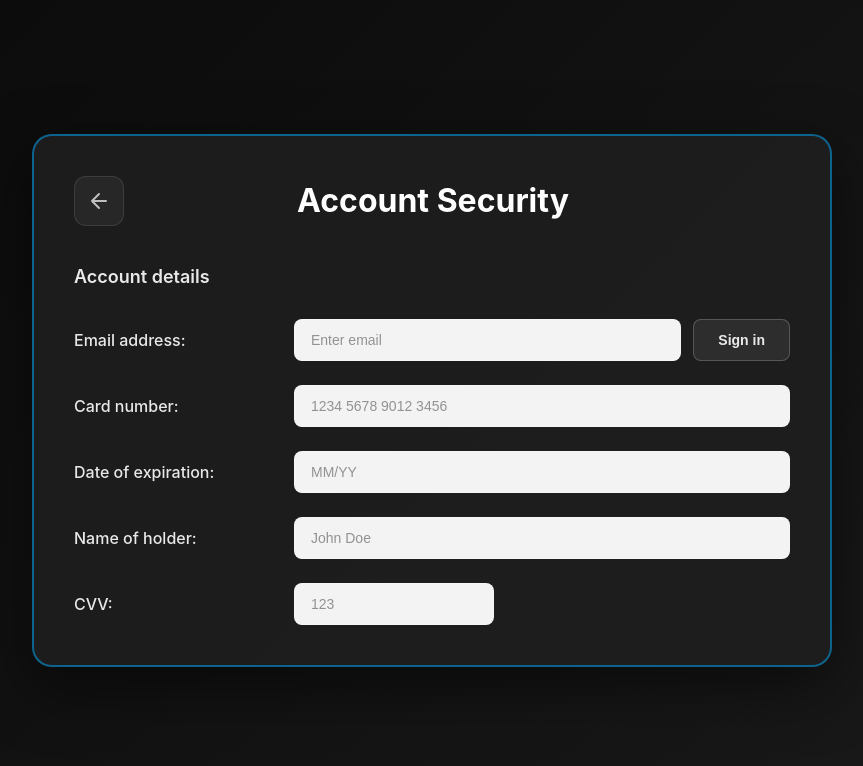
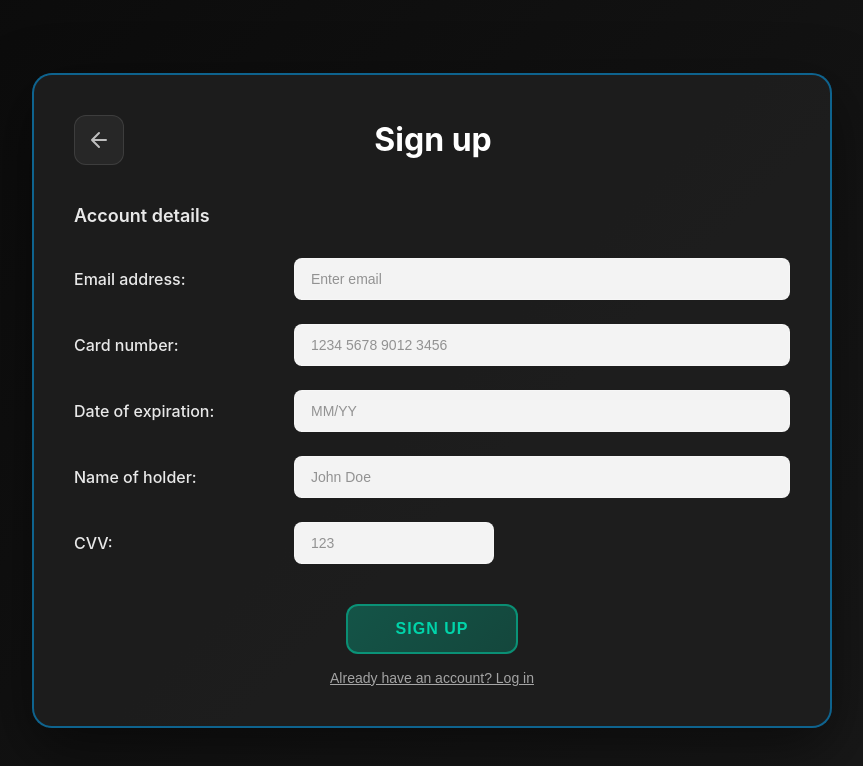
Before and after one commit to Cirbble/codejam2025, an Angular app in the folder coin-ed/: page /settings in a window 1280 px wide. Shown: the top 766 px of the page, without its empty margins (208-1071 px from the left). Built offline with nearby package versions, Linux system fonts and the light colour scheme.

Commit message:
Update settings page: add login/signup toggle, move sign in button to bottom, and custom notifications

```diff
--- a/coin-ed/src/app/components/settings/settings.component.css
+++ b/coin-ed/src/app/components/settings/settings.component.css
@@ -5,6 +5,44 @@
   align-items: center;
   justify-content: center;
   padding: 40px 20px;
+  position: relative;
+}
+
+.notification {
+  position: fixed;
+  top: 20px;
+  left: 50%;
+  transform: translateX(-50%);
+  padding: 16px 32px;
+  border-radius: 12px;
+  font-size: 16px;
+  font-weight: 600;
+  z-index: 1000;
+  animation: slideDown 0.3s ease;
+  box-shadow: 0 8px 24px rgba(0, 0, 0, 0.4);
+}
+
+.notification.success {
+  background: rgba(0, 212, 170, 0.95);
+  color: #000;
+  border: 2px solid rgba(0, 212, 170, 1);
+}
+
+.notification.error {
+  background: rgba(255, 107, 107, 0.95);
+  color: #fff;
+  border: 2px solid rgba(255, 107, 107, 1);
+}
+
+@keyframes slideDown {
+  from {
+    opacity: 0;
+    transform: translateX(-50%) translateY(-20px);
+  }
+  to {
+    opacity: 1;
+    transform: translateX(-50%) translateY(0);
+  }
 }
 
 .settings-card {
@@ -123,44 +161,59 @@
   max-width: 200px;
 }
 
-.input-with-button {
+.bottom-actions {
+  margin-top: 40px;
   display: flex;
+  flex-direction: column;
   align-items: center;
-  gap: 12px;
+  gap: 16px;
 }
 
-.input-with-button .form-input {
-  flex: 1;
+.sign-in-btn-bottom {
+  background: linear-gradient(135deg, rgba(0, 212, 170, 0.3), rgba(0, 168, 133, 0.3));
+  border: 2px solid rgba(0, 212, 170, 0.5);
+  border-radius: 12px;
+  padding: 14px 48px;
+  color: #00d4aa;
+  font-size: 16px;
+  font-weight: 700;
+  cursor: pointer;
+  transition: all 0.3s ease;
+  text-transform: uppercase;
+  letter-spacing: 1px;
 }
 
-.sign-in-btn {
-  background: rgba(50, 50, 50, 0.8);
-  border: 1px solid rgba(255, 255, 255, 0.2);
-  border-radius: 8px;
-  padding: 12px 24px;
-  color: rgba(255, 255, 255, 0.9);
+.sign-in-btn-bottom:hover {
+  background: linear-gradient(135deg, rgba(0, 212, 170, 0.4), rgba(0, 168, 133, 0.4));
+  border-color: rgba(0, 212, 170, 0.8);
+  transform: translateY(-2px);
+  box-shadow: 0 8px 20px rgba(0, 212, 170, 0.3);
+}
+
+.toggle-mode-btn {
+  background: transparent;
+  border: none;
+  color: rgba(255, 255, 255, 0.6);
   font-size: 14px;
-  font-weight: 600;
+  font-weight: 500;
   cursor: pointer;
   transition: all 0.3s ease;
-  white-space: nowrap;
+  text-decoration: underline;
 }
 
-.sign-in-btn:hover {
-  background: rgba(0, 212, 170, 0.2);
-  border-color: rgba(0, 212, 170, 0.5);
+.toggle-mode-btn:hover {
   color: #00d4aa;
 }
 
-.signed-in-badge {
+.signed-in-message {
   background: rgba(0, 212, 170, 0.2);
-  border: 1px solid rgba(0, 212, 170, 0.5);
-  border-radius: 8px;
-  padding: 12px 24px;
+  border: 2px solid rgba(0, 212, 170, 0.5);
+  border-radius: 12px;
+  padding: 14px 48px;
   color: #00d4aa;
-  font-size: 14px;
-  font-weight: 600;
-  white-space: nowrap;
+  font-size: 16px;
+  font-weight: 700;
+  text-align: center;
 }
 
 /* Responsive Design */
--- a/coin-ed/src/app/components/settings/settings.component.html
+++ b/coin-ed/src/app/components/settings/settings.component.html
@@ -1,4 +1,11 @@
 <div class="settings-container">
+  <!-- Notification Message -->
+  @if (notification()) {
+    <div class="notification" [class.success]="notification()?.type === 'success'" [class.error]="notification()?.type === 'error'">
+      {{ notification()?.message }}
+    </div>
+  }
+
   <div class="settings-card">
     <!-- Header with back button -->
     <div class="settings-header">
@@ -8,7 +15,7 @@
         </svg>
       </button>
 
-      <h1 class="settings-title">Account Security</h1>
+      <h1 class="settings-title">{{ isLoginMode() ? 'Log in' : 'Sign up' }}</h1>
 
       <div class="header-spacer"></div>
     </div>
@@ -21,7 +28,6 @@
         <!-- Email Address -->
         <div class="form-group">
           <label class="form-label">Email address:</label>
-          <div class="input-with-button">
           <input
             type="email"
             formControlName="email"
@@ -29,14 +35,6 @@
             placeholder="Enter email"
             [disabled]="isSignedIn()"
           >
-            @if (!isSignedIn()) {
-              <button type="button" class="sign-in-btn" (click)="signIn()">
-                Sign in
-              </button>
-            } @else {
-              <span class="signed-in-badge">✓ Signed in</span>
-            }
-          </div>
         </div>
 
         <!-- Card Number -->
@@ -86,6 +84,20 @@
           >
         </div>
       </form>
+
+      <!-- Sign In Button at Bottom -->
+      <div class="bottom-actions">
+        @if (!isSignedIn()) {
+          <button type="button" class="sign-in-btn-bottom" (click)="signIn()">
+            {{ isLoginMode() ? 'Log in' : 'Sign up' }}
+          </button>
+          <button type="button" class="toggle-mode-btn" (click)="toggleMode()">
+            {{ isLoginMode() ? 'Need an account? Sign up' : 'Already have an account? Log in' }}
+          </button>
+        } @else {
+          <div class="signed-in-message">✓ Successfully signed in</div>
+        }
       </div>
     </div>
   </div>
+</div>
--- a/coin-ed/src/app/components/settings/settings.component.ts
+++ b/coin-ed/src/app/components/settings/settings.component.ts
@@ -16,6 +16,8 @@ export class SettingsComponent {
 
   accountForm: FormGroup;
   isSignedIn = signal(false);
+  notification = signal<{message: string, type: 'success' | 'error'} | null>(null);
+  isLoginMode = signal(false);
 
   constructor() {
     this.accountForm = this.fb.group({
@@ -35,6 +37,11 @@ export class SettingsComponent {
     if (this.accountForm.valid) {
       this.isSignedIn.set(true);
       console.log('Account details saved:', this.accountForm.value);
+      this.notification.set({message: 'Successfully signed in! Your account details have been saved.', type: 'success'});
+      setTimeout(() => this.notification.set(null), 3000);
+    } else {
+      this.notification.set({message: 'Please fill in all required fields correctly before signing in.', type: 'error'});
+      setTimeout(() => this.notification.set(null), 3000);
     }
   }
 
@@ -42,4 +49,9 @@ export class SettingsComponent {
     this.isSignedIn.set(false);
     this.accountForm.reset();
   }
+
+  toggleMode(): void {
+    this.isLoginMode.update(mode => !mode);
+    this.accountForm.reset();
+  }
 }
```
Lines whose indentation alone changed are shown as unchanged.
